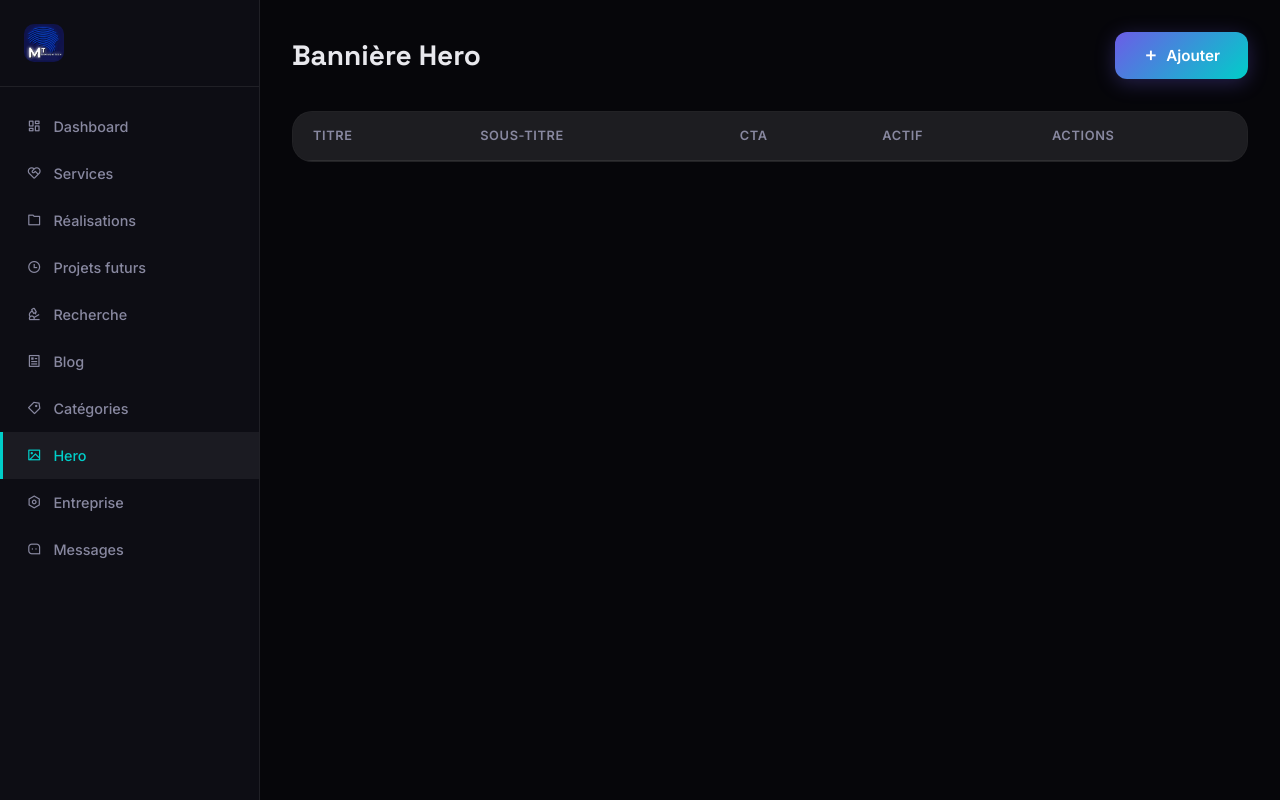
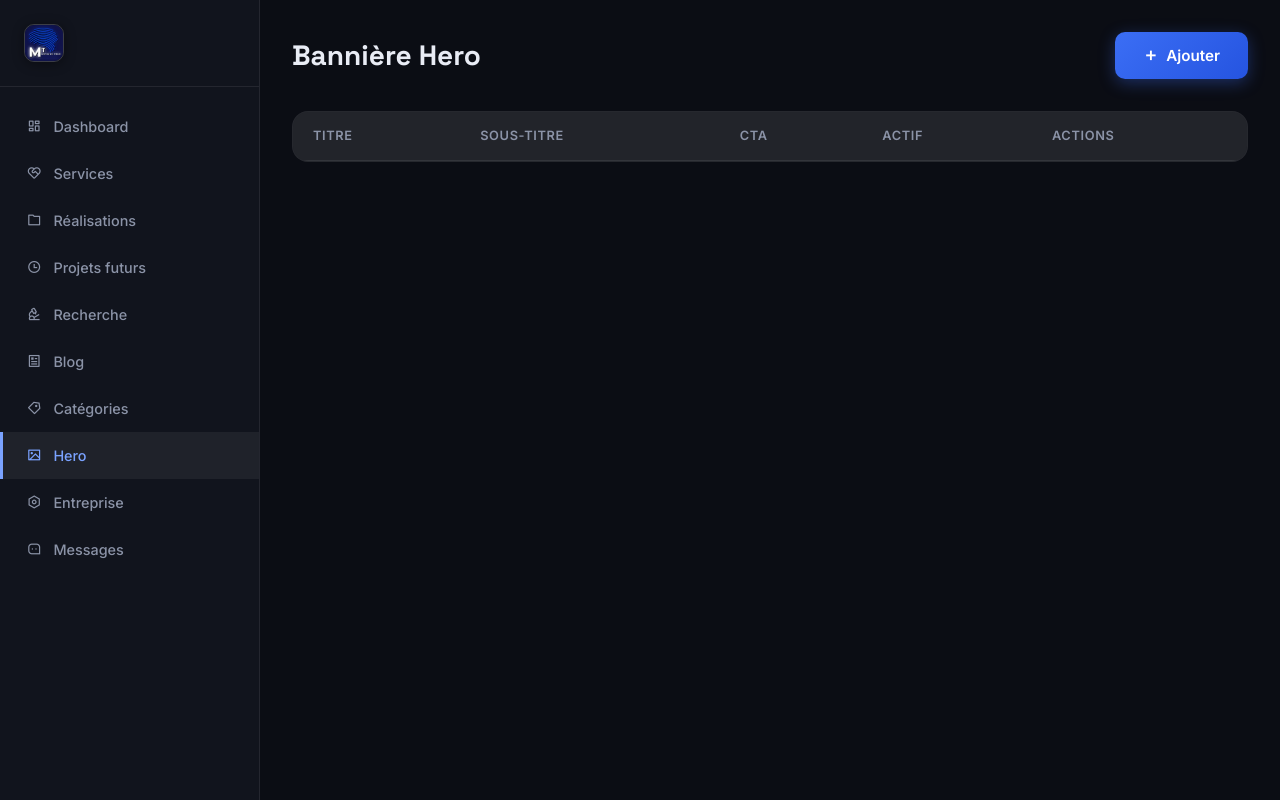
Before and after one commit to Minimum-Tech-Company/Minimum_Tech_Company.sn, a Django app: page /admin-panel/hero/ in a window 1280 px wide. Run offline with Django 5.2, Linux system fonts and the light colour scheme; the visitor is signed in with stand-in values (Sample User, id 1); data that the repository does not hold is empty; some libraries are stand-ins or nearby versions.

Commit message:
feat: professional redesign - blue corporate palette, fixed hero/toggle visibility in both themes, logo contrast

```diff
--- a/static/css/style.css
+++ b/static/css/style.css
@@ -1,44 +1,44 @@
 /* ============================================
-   MINIMUM TECH — Design Créatif
-   Glassmorphism + Mesh Gradients + Animations
+   MINIMUM TECH — Design Professionnel
+   Palette bleue corporate + typographie sobre
    ============================================ */
 
 :root {
-  --c-bg: #06060a;
-  --c-bg2: #0d0d14;
+  --c-bg: #0b0d14;
+  --c-bg2: #11141d;
   --c-surface: rgba(255,255,255,0.03);
   --c-surface2: rgba(255,255,255,0.06);
   --c-border: rgba(255,255,255,0.08);
-  --c-text: #e8e8ed;
-  --c-text2: #8888a0;
-  --c-accent: #6c5ce7;
-  --c-accent2: #00cec9;
-  --c-accent3: #fd79a8;
-  --c-gradient: linear-gradient(135deg, #6c5ce7, #00cec9);
-  --c-gradient2: linear-gradient(135deg, #fd79a8, #6c5ce7);
-  --c-gradient3: linear-gradient(135deg, #00cec9, #6c5ce7, #fd79a8);
+  --c-text: #e9ecf5;
+  --c-text2: #8b93a7;
+  --c-accent: #3b6ef5;
+  --c-accent2: #7aa2ff;
+  --c-accent3: #2554e0;
+  --c-gradient: linear-gradient(135deg, #3b6ef5, #2554e0);
+  --c-gradient2: linear-gradient(135deg, #3b6ef5, #2554e0);
+  --c-gradient3: linear-gradient(135deg, #3b6ef5, #2554e0);
   --font-display: 'Space Grotesk', sans-serif;
   --font-body: 'Inter', sans-serif;
-  --radius: 20px;
-  --radius-sm: 12px;
+  --radius: 16px;
+  --radius-sm: 10px;
   --shadow: 0 8px 32px rgba(0,0,0,0.3);
   --glass: rgba(255,255,255,0.04);
   --glass-border: 1px solid rgba(255,255,255,0.08);
 }
 
 [data-theme="light"] {
-  --c-bg: #f5f5f7;
+  --c-bg: #f7f8fa;
   --c-bg2: #ffffff;
   --c-surface: rgba(0,0,0,0.02);
   --c-surface2: rgba(0,0,0,0.05);
   --c-border: rgba(0,0,0,0.08);
-  --c-text: #1a1a2e;
-  --c-text2: #555570;
-  --c-accent: #6c5ce7;
-  --c-accent2: #0097a7;
-  --c-accent3: #e84393;
+  --c-text: #16182a;
+  --c-text2: #5a6178;
+  --c-accent: #2554e0;
+  --c-accent2: #1d4ed8;
+  --c-accent3: #3b6ef5;
   --shadow: 0 8px 32px rgba(0,0,0,0.08);
-  --glass: rgba(255,255,255,0.7);
+  --glass: rgba(255,255,255,0.75);
   --glass-border: 1px solid rgba(0,0,0,0.08);
 }
 
@@ -109,14 +109,17 @@ body {
 }
 .logo-img {
   display: block;
-  height: 40px;
+  height: 44px;
   width: auto;
   border-radius: 10px;
+  border: 1px solid rgba(255,255,255,0.18);
+  box-shadow: 0 2px 12px rgba(0,0,0,0.4);
   transition: transform 0.3s;
 }
 .logo-img:hover { transform: scale(1.03); }
 .logo-img-lg { height: 76px; border-radius: 16px; margin: 0 auto; }
 .admin-sidebar-logo .logo-img { height: 38px; }
+[data-theme="light"] .nav.scrolled .logo-img { border-color: rgba(0,0,0,0.10); box-shadow: 0 2px 8px rgba(0,0,0,0.12); }
 .logo-icon {
   width: 42px; height: 42px;
   background: var(--c-gradient);
@@ -317,11 +332,11 @@ body {
 .btn-primary {
   background: var(--c-gradient);
   color: white;
-  box-shadow: 0 4px 20px rgba(108,92,231,0.3);
+  box-shadow: 0 4px 16px rgba(59,110,245,0.35);
 }
 .btn-primary:hover {
   transform: translateY(-2px);
-  box-shadow: 0 8px 30px rgba(108,92,231,0.4);
+  box-shadow: 0 8px 24px rgba(59,110,245,0.45);
 }
 .btn-ghost {
   background: var(--c-surface2);
--- a/templates/core/index.html
+++ b/templates/core/index.html
@@ -54,7 +54,7 @@
     <div class="card-grid">
       {% for service in services %}
       <div class="card animate delay-{{ forloop.counter }}">
-        <div class="card-icon{% if forloop.counter == 2 %} pink{% endif %}{% if forloop.counter == 3 %} teal{% endif %}">
+        <div class="card-icon">
           <i class="{{ service.icon }}"></i>
         </div>
         <span class="tag" style="margin-bottom:12px;display:inline-block">{{ service.category_display }}</span>
```
Also changed, not shown: other parts of static/css/style.css (+55 -40 lines).
